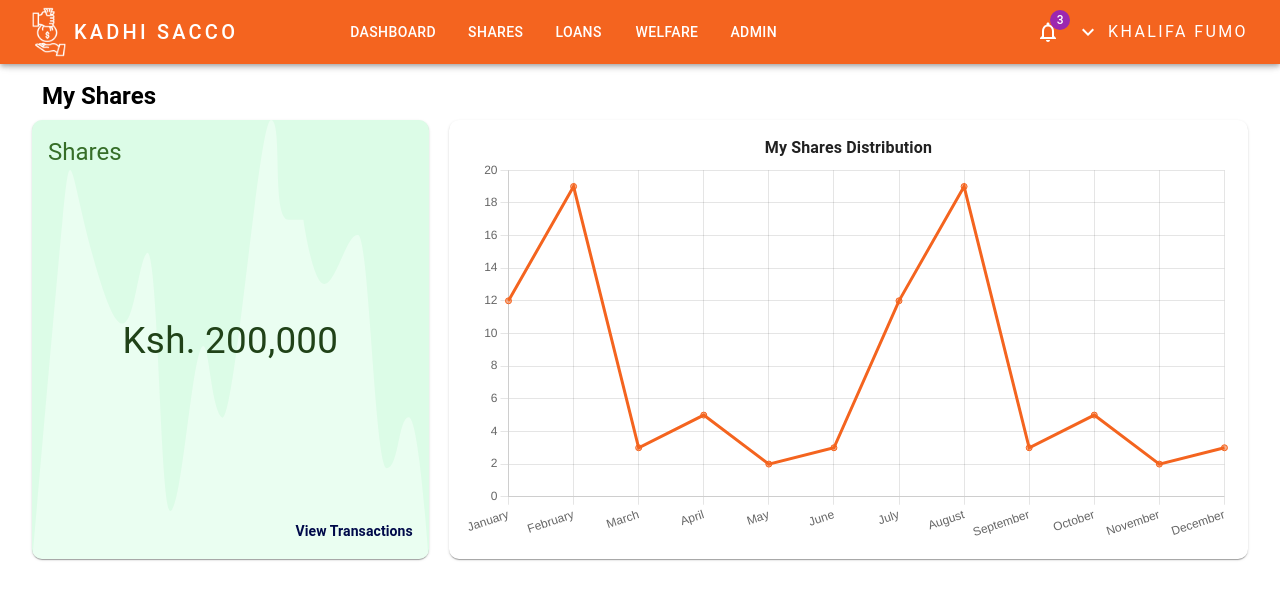
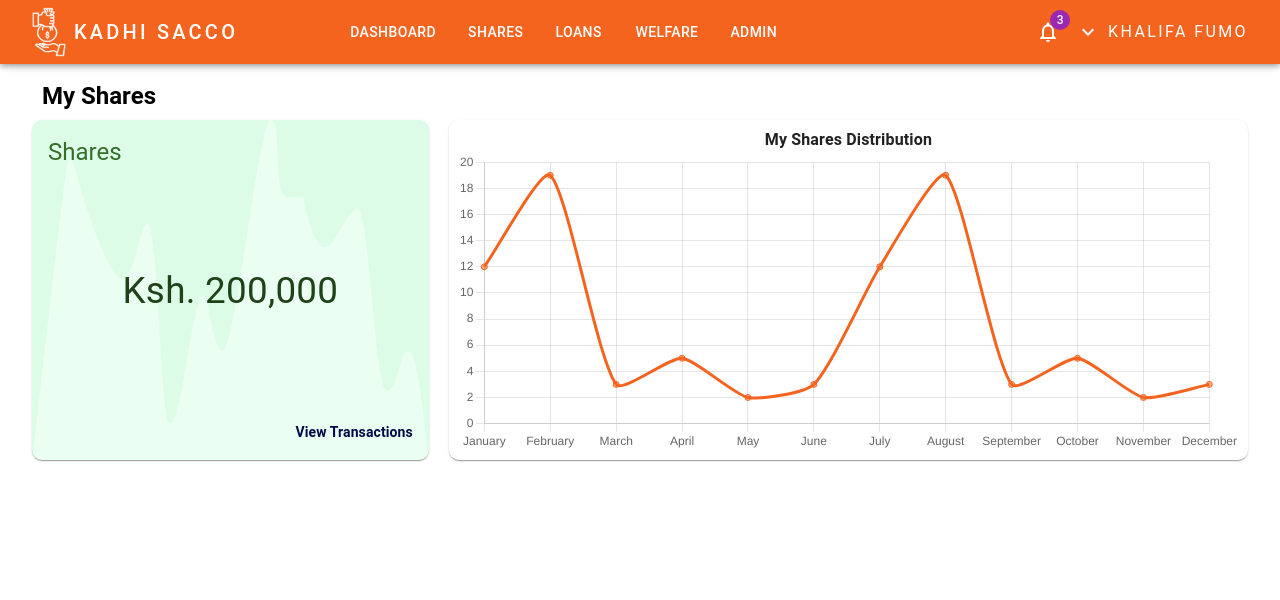
Before and after one commit to khalifa47/sacco, a Next.js app: page /shares in a window 1280 px wide. Shown: the top 600 px of the page. Built offline with nearby package versions, Linux system fonts and the light colour scheme.

Commit message:
trend done for shares

```diff
--- a/app/(components)/Trend.tsx
+++ b/app/(components)/Trend.tsx
@@ -21,6 +21,7 @@ type Data = {
   data: number[];
   borderColor: string;
   backgroundColor: string;
+  tension: number;
 };
 
 ChartJS.register(
@@ -46,9 +47,11 @@ const Trend = ({
   return (
     <Card
       sx={{
-        p: 2,
+        p: 1,
+        pb: 4,
         flex: 1,
         borderRadius: "10px",
+        maxHeight: "300px",
         ":hover": { boxShadow: 5 },
       }}
     >
@@ -80,6 +83,7 @@ const Trend = ({
         />
       </RadioGroup> */}
       <Line
+        width="100%"
         options={{
           scales: {
             y: {
@@ -87,6 +91,7 @@ const Trend = ({
             },
           },
           responsive: true,
+          maintainAspectRatio: false,
         }}
         data={{
           labels: labels,
--- a/app/shares/page.tsx
+++ b/app/shares/page.tsx
@@ -39,6 +39,7 @@ export default function Shares() {
               data: [12, 19, 3, 5, 2, 3, 12, 19, 3, 5, 2, 3],
               borderColor: "#F4641F",
               backgroundColor: "#F4641F80",
+              tension: 0.2,
             },
           ]}
         />
```
